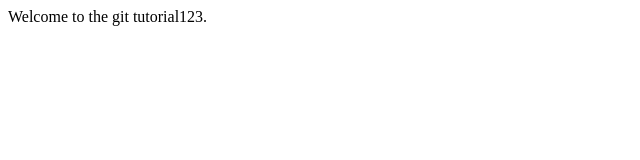
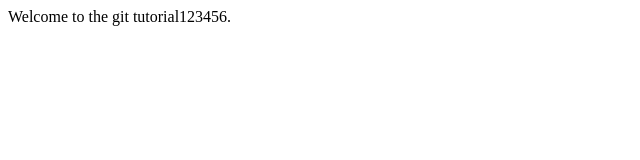
Before and after one commit to yadawadvinod/SampleProject, a plain HTML site: page index.html in a window 1280 px wide. Shown: the full height of the page, 0-640 px from the left. Drawn offline with Linux system fonts and the light colour scheme.

Commit message:
second commit

```diff
--- a/index.html
+++ b/index.html
@@ -3,6 +3,6 @@
         <title>My FIrst app in git.</title>
     </head>
     <body>
-        Welcome to the git tutorial123.
+        Welcome to the git tutorial123456.
     </body>
 </html>
```
Also changed, not shown: log.txt (added), 1 other file.
